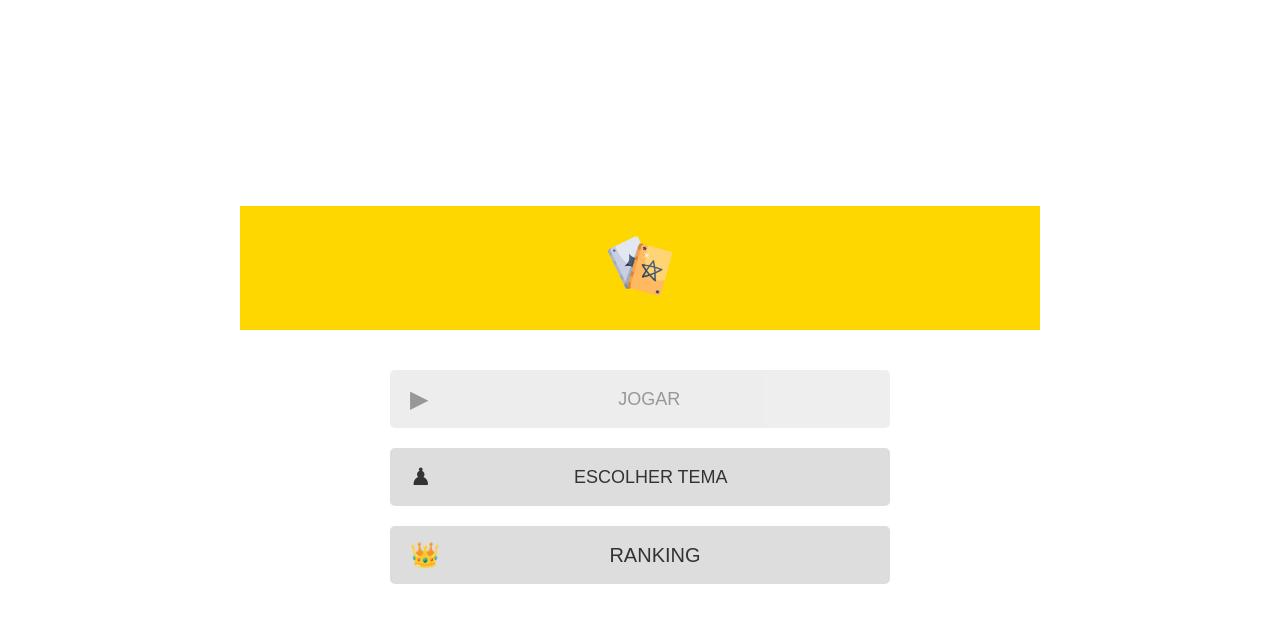
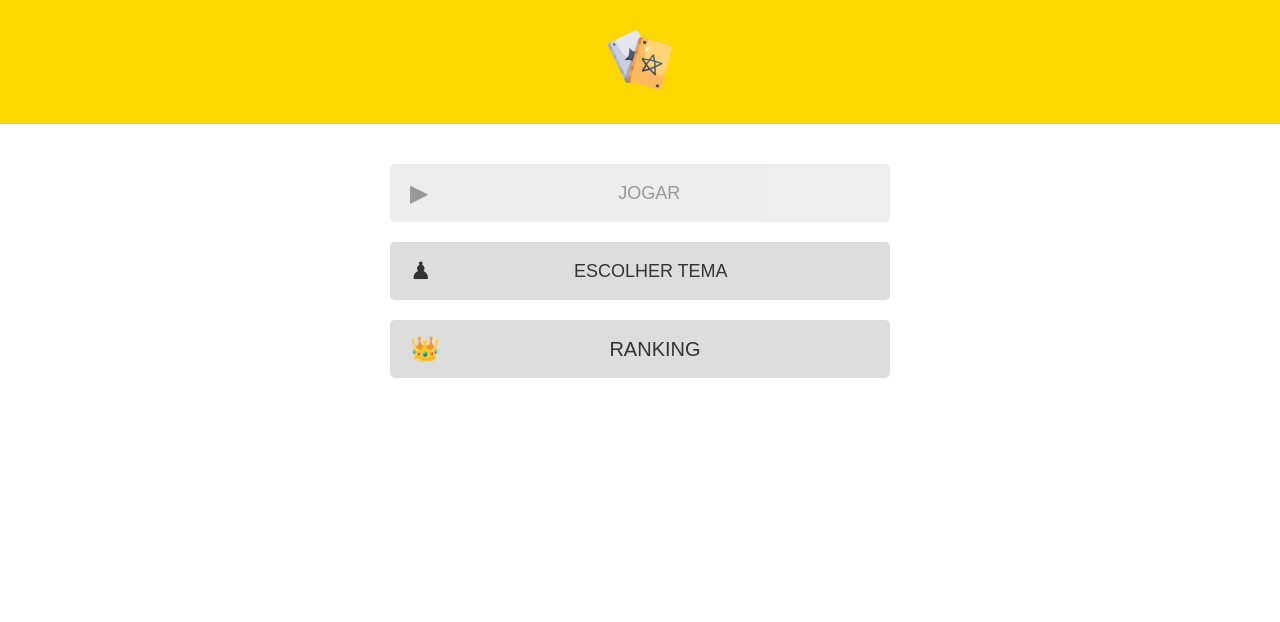
Before and after one commit to isacpimenta/fsm, a plain HTML site: page index.html in a window 1280 px wide. Drawn offline with Linux system fonts and the light colour scheme.

Commit message:
Update style.css

```diff
--- a/style.css
+++ b/style.css
@@ -8,20 +8,23 @@
 body {
     background-color: #fff;
     display: flex;
-    justify-content: center;
-    align-items: center;
+    min-width: 100vw;
     height: 100vh;
 }
 
 .container {
-    width: 100%;
+    min-width: 100vw;
     max-width: 800px;
     text-align: center;
+    display: flex;
+    flex-direction: column;
+
 }
 
 .header {
     background-color: #ffd700;
     padding: 20px 0;
+    min-width: 100vw;
 }
 
 .header img {
```
